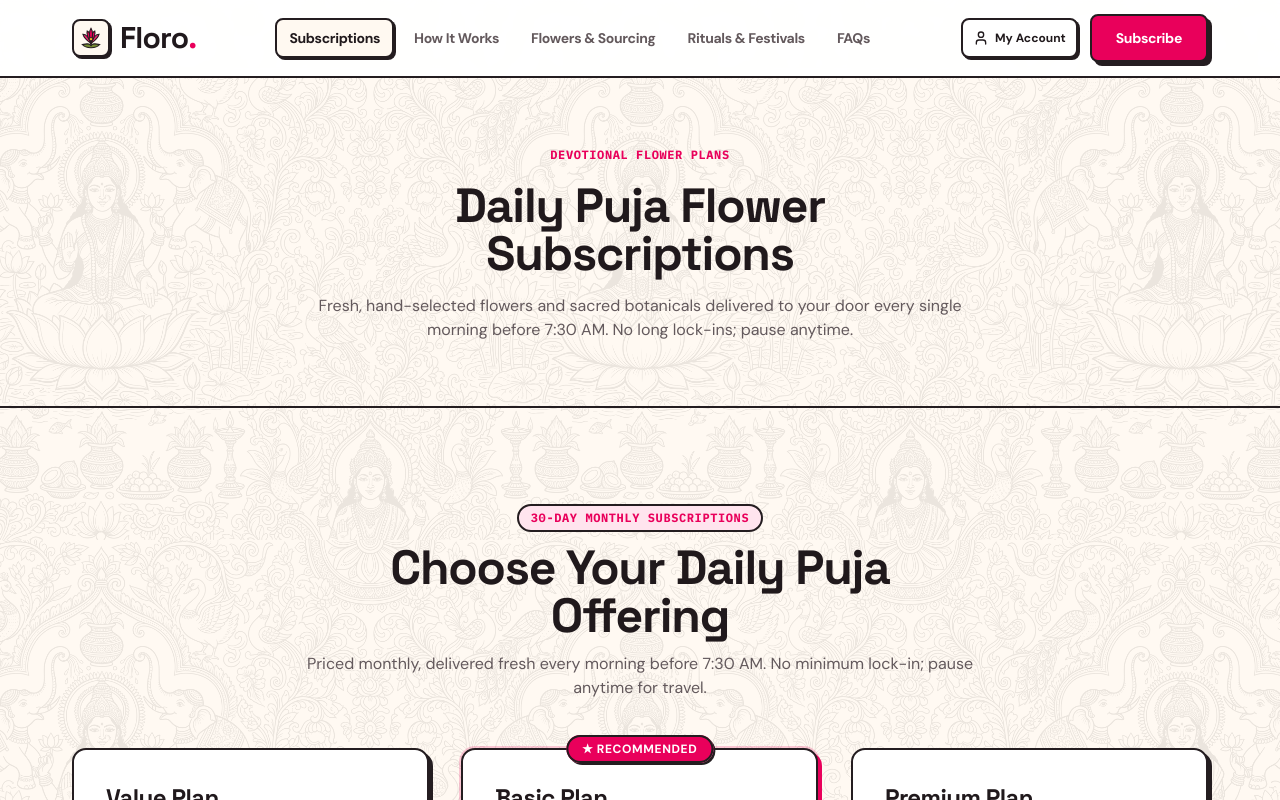
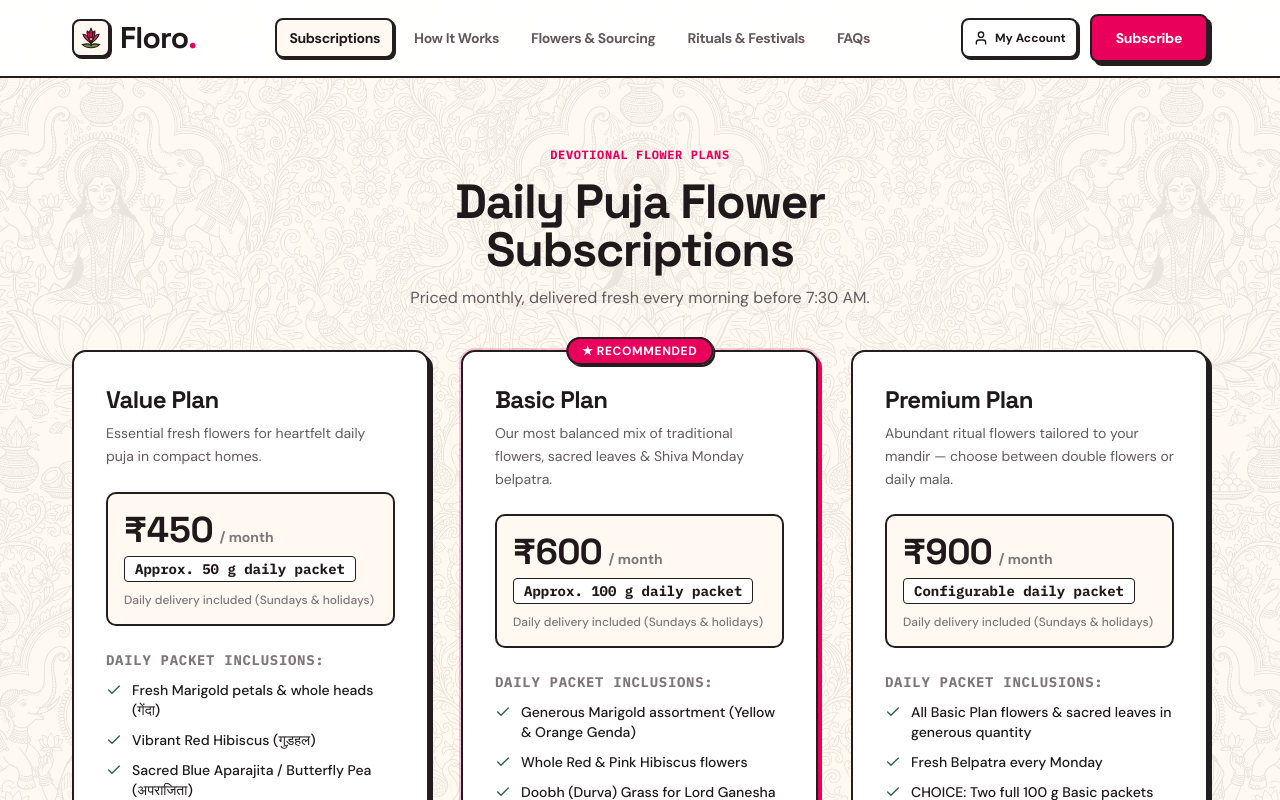
Before and after one commit to chiraggoyal001/redisigning-floro, a Next.js app: page /subscriptions in a window 1280 px wide. Shown: the top 800 px of the page. Built offline with nearby package versions, Linux system fonts and the light colour scheme.

Commit message:
fix(subscriptions): merge into single header and remove separator line

```diff
--- a/src/app/subscriptions/page.tsx
+++ b/src/app/subscriptions/page.tsx
@@ -16,8 +16,8 @@ export default function SubscriptionsPage() {
   return (
     <main className="w-full flex flex-col bg-transparent pb-20">
       {/* Page Hero */}
-      <section className="w-full py-12 md:py-16 border-b-2 border-floro-border bg-transparent text-center">
-        <div className="max-w-reading mx-auto px-4 sm:px-6 space-y-4">
+      <section className="w-full pt-12 md:pt-16 pb-4 bg-transparent text-center">
+        <div className="max-w-reading mx-auto px-4 sm:px-6 space-y-3">
           <span className="text-xs font-mono font-bold tracking-wider uppercase text-floro-accent">
             Devotional Flower Plans
           </span>
@@ -25,13 +25,13 @@ export default function SubscriptionsPage() {
             Daily Puja Flower Subscriptions
           </h1>
           <p className="text-sm sm:text-base text-floro-secondary leading-relaxed">
-            Fresh, hand-selected flowers and sacred botanicals delivered to your door every single morning before 7:30 AM. No long lock-ins; pause anytime.
+            Priced monthly, delivered fresh every morning before 7:30 AM.
           </p>
         </div>
       </section>
 
       {/* Plans Cards */}
-      <PlanPreviewSection />
+      <PlanPreviewSection hideHeader={true} hideComparisonLink={true} />
 
       {/* Detailed Plan Matrix Table */}
       <section className="w-full py-16 max-w-container mx-auto px-4 sm:px-6 lg:px-8 space-y-8">
--- a/src/components/home/PlanPreviewSection.tsx
+++ b/src/components/home/PlanPreviewSection.tsx
@@ -11,7 +11,17 @@ import { NeoButton } from "@/components/common/NeoButton";
 import { NeoCard } from "@/components/common/NeoCard";
 import { NeoBadge } from "@/components/common/NeoBadge";
 
-export const PlanPreviewSection: React.FC = () => {
+export interface PlanPreviewSectionProps {
+  hideHeader?: boolean;
+  hideComparisonLink?: boolean;
+  className?: string;
+}
+
+export const PlanPreviewSection: React.FC<PlanPreviewSectionProps> = ({
+  hideHeader = false,
+  hideComparisonLink = false,
+  className = "",
+}) => {
   const router = useRouter();
   const { setSelectedPlan, setPremiumOption } = useSubscription();
   const [premiumModalOpen, setPremiumModalOpen] = useState(false);
@@ -34,8 +44,13 @@ export const PlanPreviewSection: React.FC = () => {
   };
 
   return (
-    <section className="w-full py-16 md:py-24 bg-transparent border-b-2 border-floro-border">
+    <section
+      className={`w-full ${
+        hideHeader ? "pt-2 pb-16 md:pb-20" : "py-16 md:py-24"
+      } bg-transparent border-b-2 border-floro-border ${className}`}
+    >
       <div className="max-w-container mx-auto px-4 sm:px-6 lg:px-8">
+        {!hideHeader && (
           <div className="text-center max-w-2xl mx-auto space-y-3">
             <NeoBadge variant="accent">30-Day Monthly Subscriptions</NeoBadge>
             <h2 className="text-3xl sm:text-4xl lg:text-5xl font-bold font-display text-floro-primary">
@@ -45,9 +60,14 @@ export const PlanPreviewSection: React.FC = () => {
               Priced monthly, delivered fresh every morning before 7:30 AM. No minimum lock-in; pause anytime for travel.
             </p>
           </div>
+        )}
 
         {/* 3 Plan Cards Grid */}
-        <div className="mt-12 grid grid-cols-1 md:grid-cols-3 gap-8 items-stretch neo-card-group group/cards">
+        <div
+          className={`${
+            hideHeader ? "mt-4" : "mt-12"
+          } grid grid-cols-1 md:grid-cols-3 gap-8 items-stretch neo-card-group group/cards`}
+        >
           {FLORO_PLANS.map((plan) => {
             const isBasic = plan.id === "basic";
 
@@ -151,6 +171,7 @@ export const PlanPreviewSection: React.FC = () => {
         </div>
 
         {/* Detailed Comparison Link */}
+        {!hideComparisonLink && (
           <div className="mt-10 text-center">
             <Link
               href="/subscriptions"
@@ -159,6 +180,7 @@ export const PlanPreviewSection: React.FC = () => {
               Compare detailed plan matrix and varieties side-by-side →
             </Link>
           </div>
+        )}
       </div>
 
       {/* Premium Configuration Selection Modal */}
```
Lines whose indentation alone changed are shown as unchanged.
